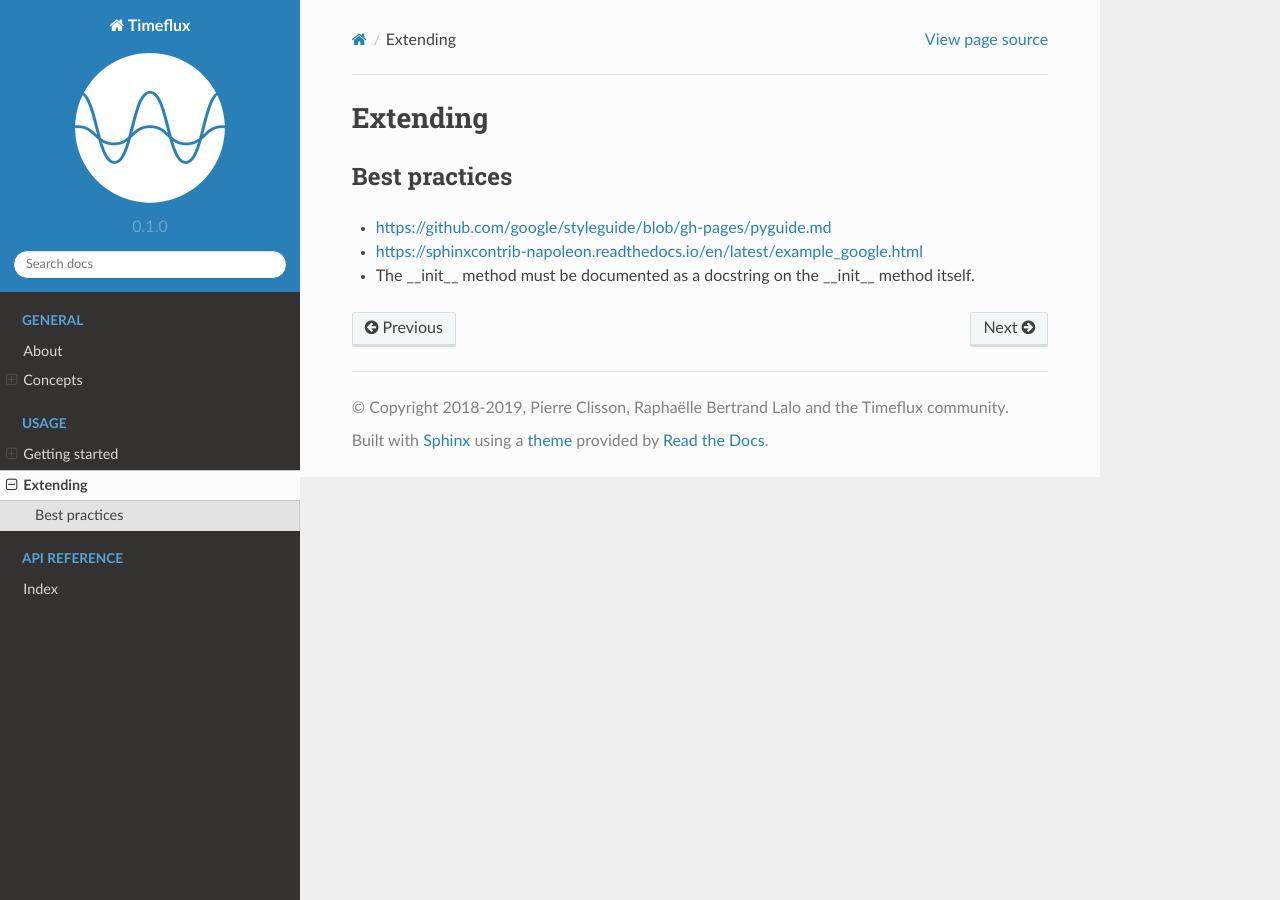
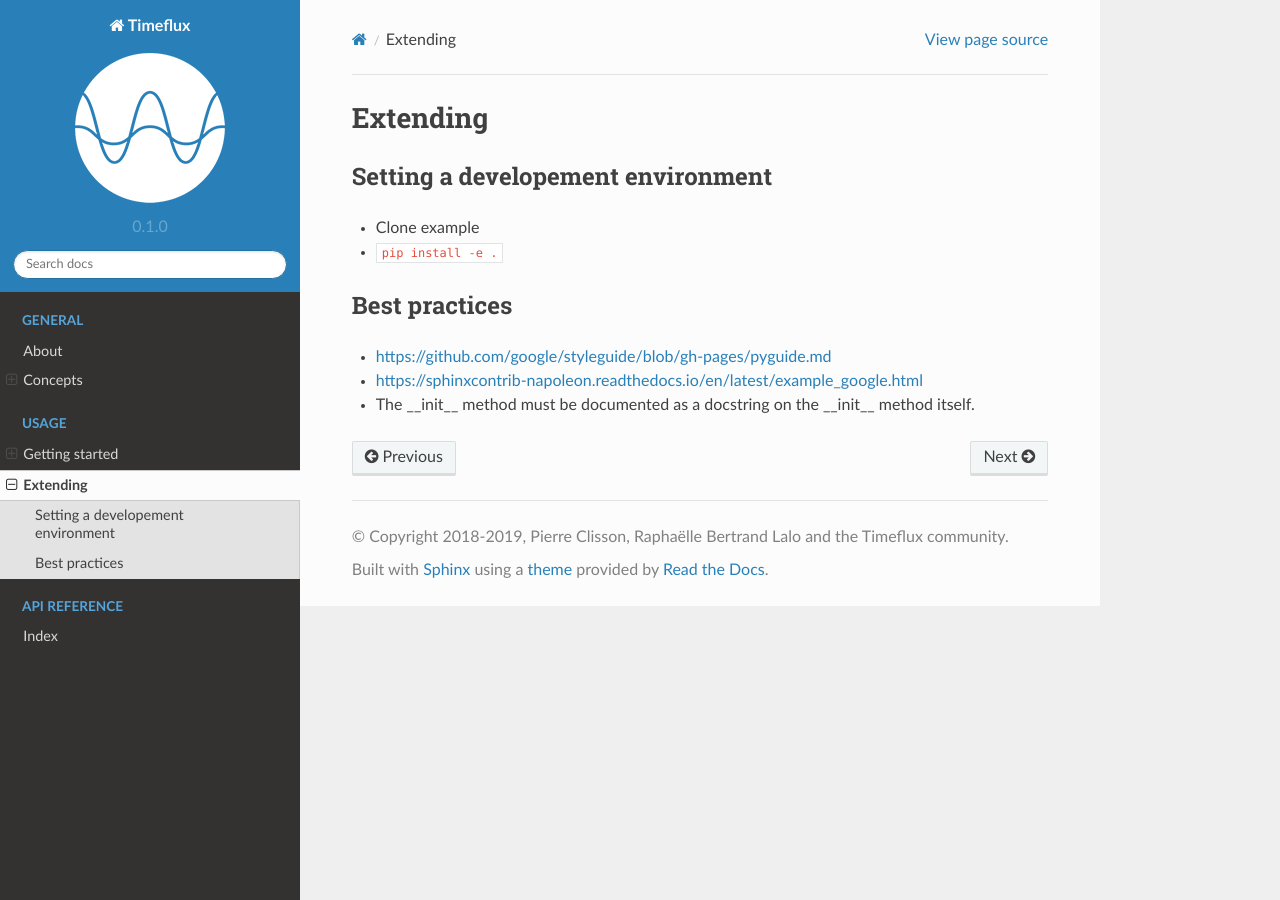
Before and after one commit to timeflux/timeflux, a Sphinx documentation site: the page built from doc/usage/extending.rst, in a window 1280 px wide. Built offline with Sphinx 7.4.7 and the Read the Docs theme 2.0.0, drawn with Linux system fonts in a browser that asks for light colours.

Commit message:
Remind to document how to set an dev env

```diff
--- a/doc/usage/extending.rst
+++ b/doc/usage/extending.rst
@@ -1,5 +1,11 @@
 Extending
 =========
+
+Setting a developement environment
+----------------------------------
+
+* Clone example
+* ``pip install -e .``
 
 Best practices
 --------------
```
